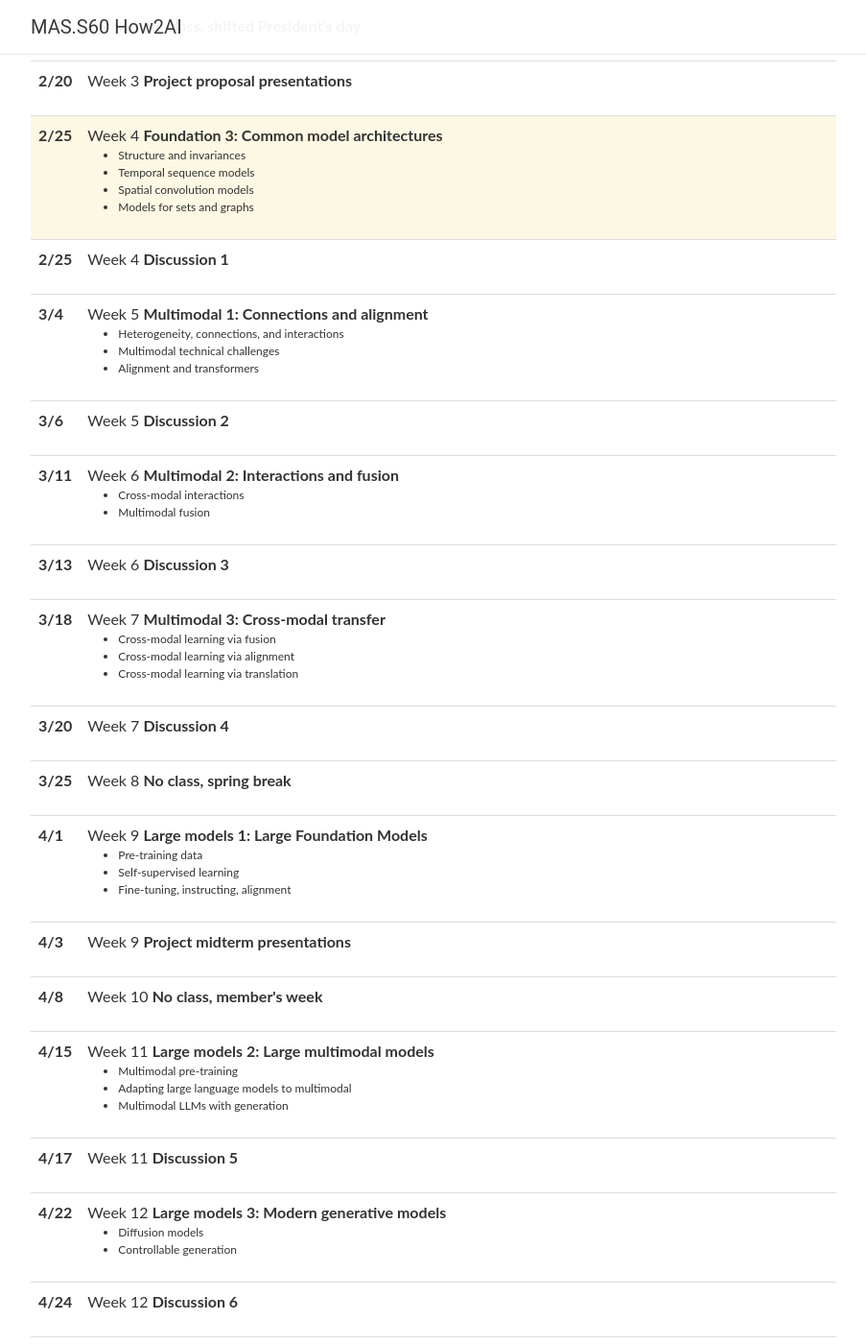
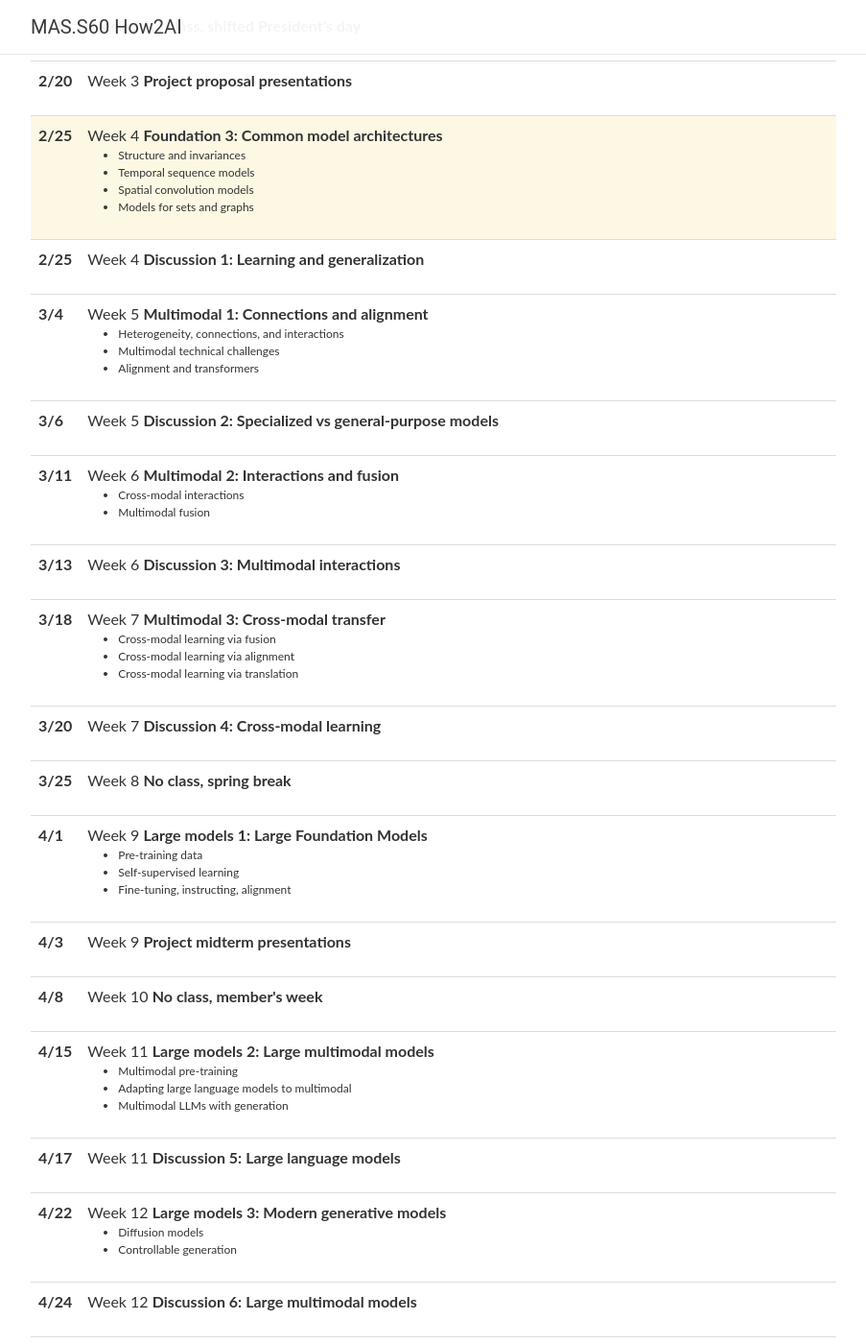
Before and after one commit to MIT-MI/how2ai-course, a Jekyll site: the page built from spring2025/_pages/schedule.md, in a window 1280 px wide and 1400 px high, scrolled down 655 px. Shown: the whole window at 96% size, without its empty margins (188-1091 px from the left). Built offline with Jekyll 4.4.1, drawn with Linux system fonts in a browser that asks for light colours; nearby versions of some CDN libraries; comment, search, counter and statistics services are not loaded; some of the changed text lies outside the part shown.

Commit message:
Update lectures_2025.yml

```diff
--- a/_data/lectures_2025.yml
+++ b/_data/lectures_2025.yml
@@ -63,7 +63,7 @@
 
 - date: 2/25
   title: >
-    Week 4 <strong>Discussion 1</strong>
+    Week 4 <strong>Discussion 1: Learning and generalization</strong>
   slides:
   topics:
   readings:
@@ -80,7 +80,7 @@
 
 - date: 3/6
   title: >
-    Week 5 <strong>Discussion 2</strong>
+    Week 5 <strong>Discussion 2: Specialized vs general-purpose models</strong>
   slides:
   topics:
   readings:
@@ -96,7 +96,7 @@
 
 - date: 3/13
   title: >
-    Week 6 <strong>Discussion 3</strong>
+    Week 6 <strong>Discussion 3: Multimodal interactions</strong>
   slides:
   topics:
   readings:
@@ -113,7 +113,7 @@
 
 - date: 3/20
   title: >
-    Week 7 <strong>Discussion 4</strong>
+    Week 7 <strong>Discussion 4: Cross-modal learning</strong>
   slides:
   topics:
   readings:
@@ -161,7 +161,7 @@
 
 - date: 4/17
   title: >
-    Week 11 <strong>Discussion 5</strong>
+    Week 11 <strong>Discussion 5: Large language models</strong>
   slides:
   topics:
   readings:
@@ -177,7 +177,7 @@
 
 - date: 4/24
   title: >
-    Week 12 <strong>Discussion 6</strong>
+    Week 12 <strong>Discussion 6: Large multimodal models</strong>
   slides:
   topics:
   readings:
@@ -193,7 +193,7 @@
 
 - date: 5/1
   title: >
-    Week 13 <strong>Discussion 7</strong>
+    Week 13 <strong>Discussion 7: Generative AI</strong>
   slides:
   topics:
   readings:
```
